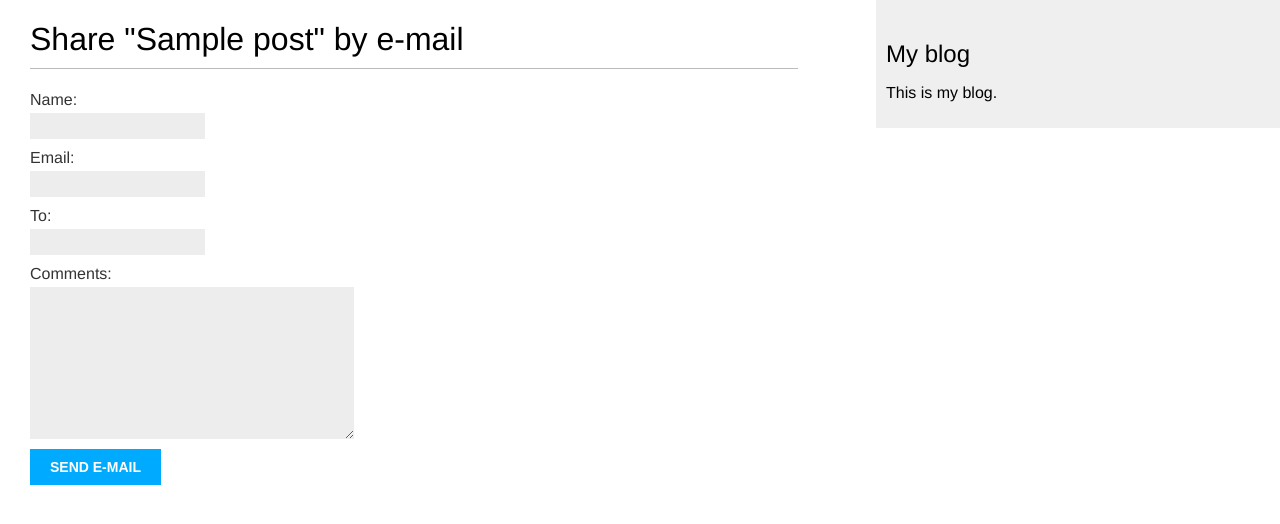
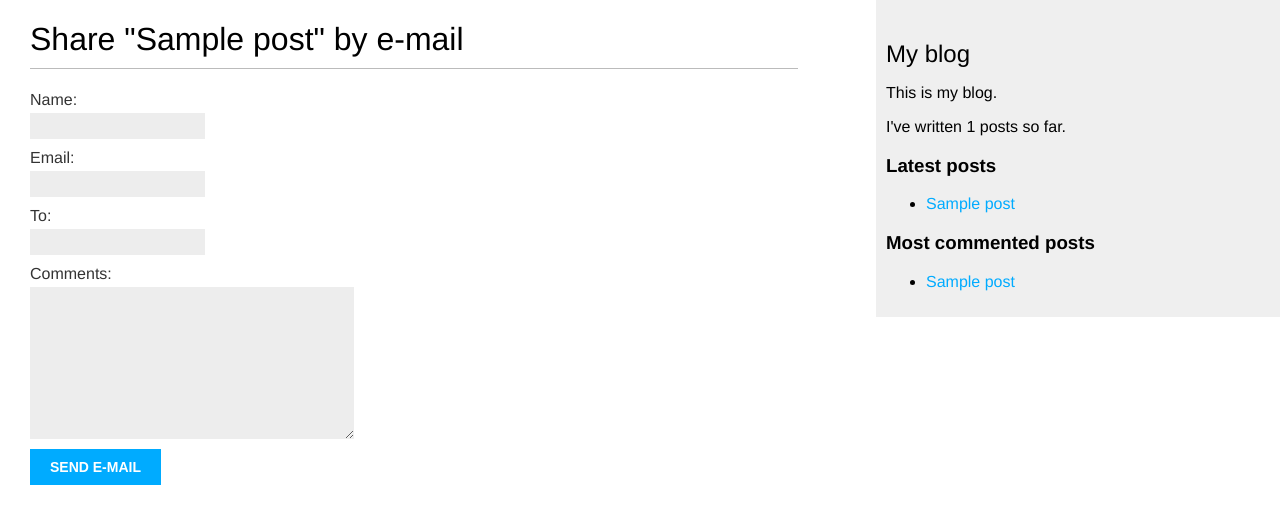
Before and after one commit to kltzdsgiorgos/my-site, a Django app: page /blog/1/share/ in a window 1280 px wide. Shown: the top 524 px of the page. Run offline with Django 5.2, Linux system fonts and the light colour scheme; tables that the repository leaves empty hold one stand-in row (values such as "Sample post").

Commit message:
template tags and filters

```diff
--- a/mysite/blog/templates/blog/base.html
+++ b/mysite/blog/templates/blog/base.html
@@ -1,3 +1,4 @@
+{% load blog_tags %}
 {% load static %}
 <!DOCTYPE html>
 <html>
@@ -13,6 +14,18 @@
   <div id="sidebar">
     <h2>My blog</h2>
     <p>This is my blog.</p>
+    I've written {% total_posts %} posts so far.
+    <h3>Latest posts</h3>
+    {% show_latest_posts 3 %}
+    <h3>Most commented posts</h3>
+    {% get_most_commented_posts as most_commented_posts %}
+    <ul>
+      {% for post in most_commented_posts %}
+      <li>
+        <a href="{{ post.get_absolute_url }}">{{ post.title }}</a>
+      </li>
+      {% endfor %}
+    </ul>
   </div>
 </body>
 </html>
--- /dev/null
+++ b/mysite/blog/templates/blog/post/latest_posts.html
@@ -0,0 +1,7 @@
+<ul>
+    {% for post in latest_posts %}
+    <li>
+        <a href="{{ post.get_absolute_url }}">{{ post.title }}</a>
+    </li>
+    {% endfor %}
+</ul>
--- /dev/null
+++ b/mysite/blog/templatetags/blog_tags.py
@@ -0,0 +1,26 @@
+import markdown
+from django.utils.safestring import mark_safe
+from django import template
+from django.db.models import Count
+from ..models import Post
+
+register = template.Library()
+
+
+@register.filter(name='markdown')
+def markdown_format(text):
+    return mark_safe(markdown.markdown(text))
+
+
+@register.simple_tag
+def total_posts():
+    return Post.published.count()
+
+@register.inclusion_tag("blog/post/latest_posts.html")
+def show_latest_posts(count=5):
+    latest_posts = Post.published.order_by("-publish")[:count]
+    return {"latest_posts": latest_posts}
+
+@register.simple_tag
+def get_most_commented_posts(count=5):
+    return Post.published.annotate(total_comments=Count('comments')).order_by('-total_comments')[:count]
--- a/mysite/blog/views.py
+++ b/mysite/blog/views.py
@@ -3,6 +3,7 @@ from django.core.paginator import Paginator
 from django.shortcuts import get_object_or_404, render
 from django.views.decorators.http import require_POST
 from django.views.generic import ListView
+from django.db.models import Count
 from .forms import CommentForm, EmailPostForm
 
 from .models import Post
@@ -53,6 +54,12 @@ def post_detail(request, year, month, day, post):
     comments = post.comments.filter(active=True)
     form = CommentForm()
 
+    post_tags_ids = post.tags.values_list("id", flat=True)
+    similar_posts = Post.published.filter(tags__in=post_tags_ids).exclude(id=post.id)
+    similar_posts = similar_posts.annotate(same_tags=Count("tags")).order_by(
+        "-same_tags", "-publish"
+    )[:4]
+
     return render(
         request,
         "blog/post/detail.html",
@@ -60,6 +67,7 @@ def post_detail(request, year, month, day, post):
             "post": post,
             "comments": comments,
             "form": form,
+            "similar_posts": similar_posts,
         },
     )
 
```
Also changed, not shown: mysite/blog/templates/blog/post/detail.html (+10 -1 lines), mysite/blog/templates/blog/post/list.html (+6 -5 lines), 1 other file.
